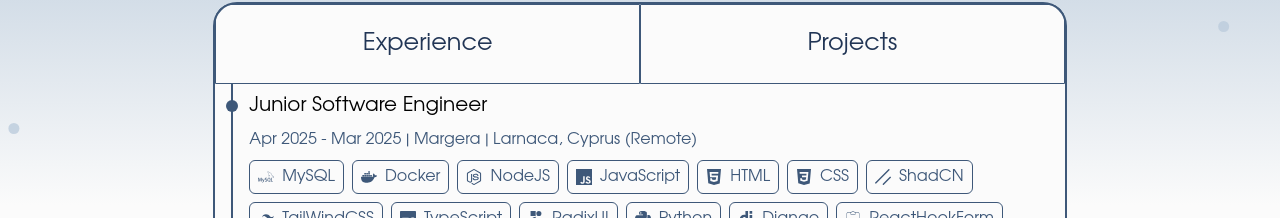
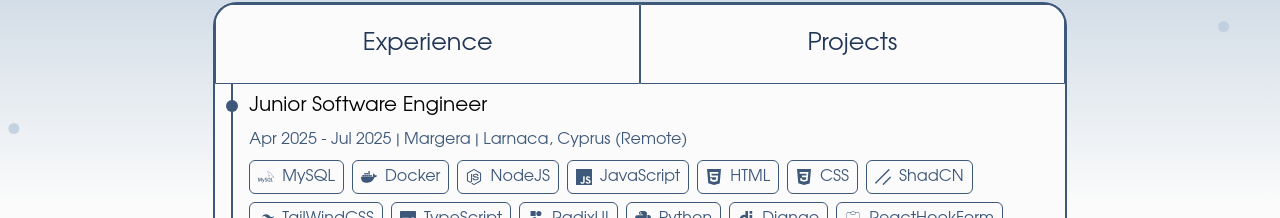
Before and after one commit to rafasmour/web-portfolio-2.0, a React (Vite) app: page / in a window 1280 px wide. Shown: the part 120-338 px from the top of the page. Built offline with nearby package versions, Linux system fonts and the light colour scheme.

Commit message:
fix typo in job experience

```diff
--- a/src/Components/Blocks/ExperienceProjectsBox.tsx
+++ b/src/Components/Blocks/ExperienceProjectsBox.tsx
@@ -13,7 +13,7 @@
 const workExperience : Experience[] = [
     {
         title: "Junior Software Engineer",
-        duration: "Apr 2025 - Mar 2025",
+        duration: "Apr 2025 - Jul 2025",
         company: "Margera",
         website: "https://margera.co",
         location: "Larnaca, Cyprus (Remote)",
```
